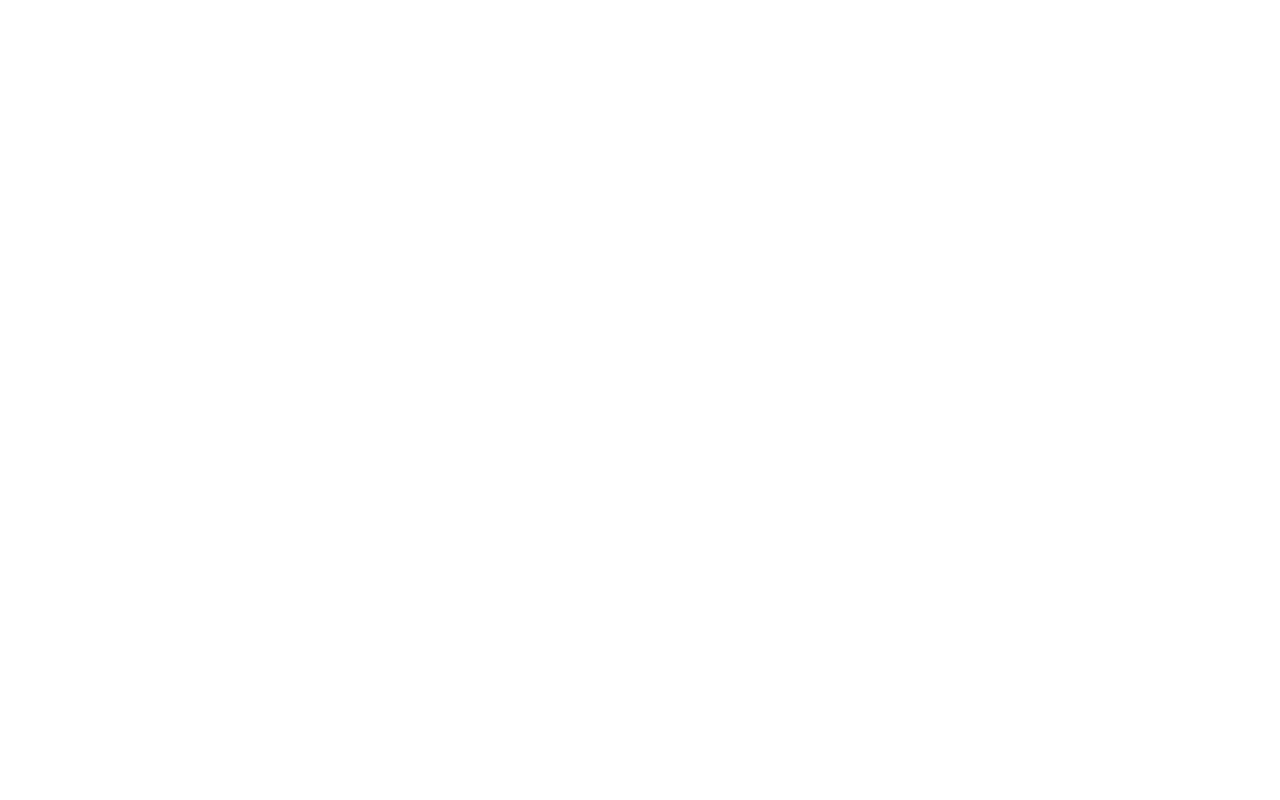
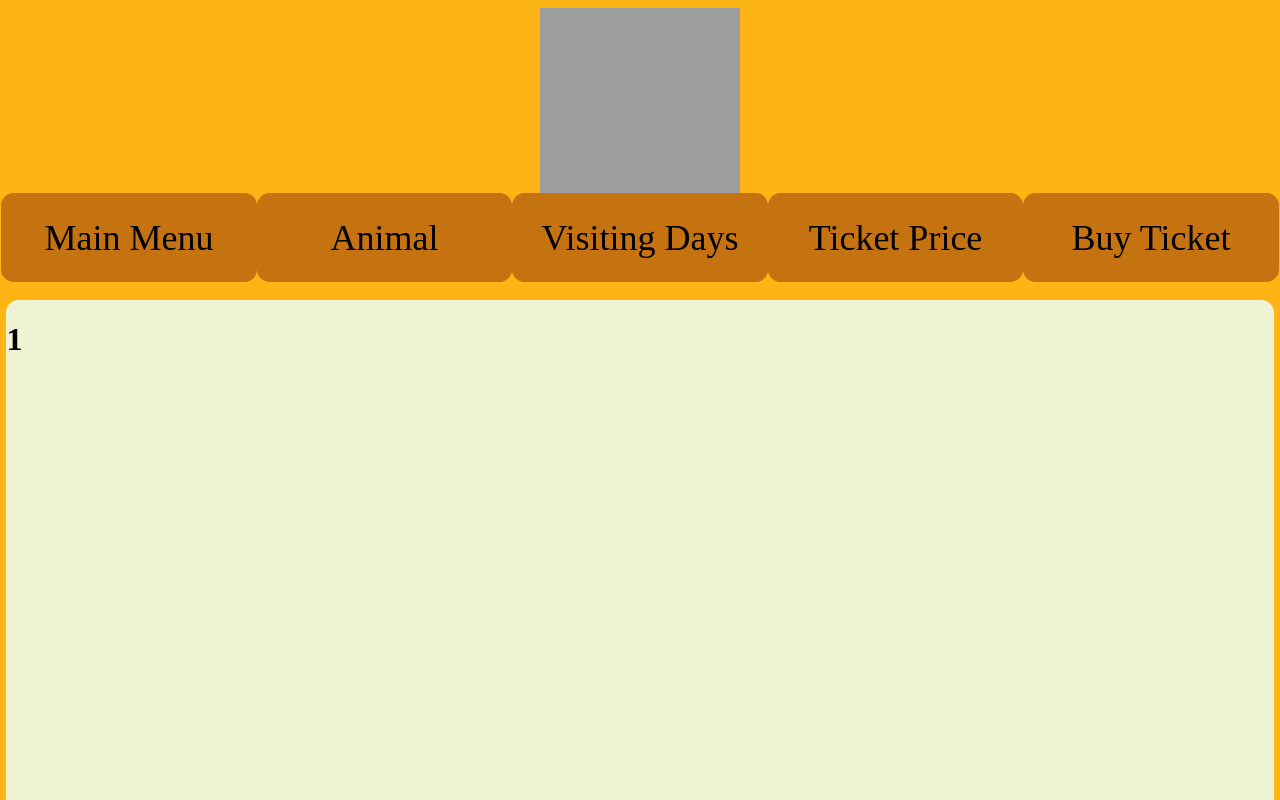
Before and after one commit to Fererra/AuthenticationWindow, a website: page views/visitingday.html in a window 1280 px wide. Shown: the top 800 px of the page. Drawn offline with Linux system fonts and the light colour scheme; grey boxes are pictures that could not be loaded.

Commit message:
Залив стилей

```diff
--- a/views/visitingday.html
+++ b/views/visitingday.html
@@ -3,9 +3,31 @@
 <head>
     <meta charset="UTF-8">
     <meta name="viewport" content="width=device-width, initial-scale=1.0">
+    <link rel="stylesheet" href="/stylesheets/style.css">
     <title>Document</title>
 </head>
-<body>
+<body link="black" vlink="black">
+    <div class="logotip">
+        <div class="text-logotip"><img src="https://api.logo.com/api/v2/images?logo=logo_b8b6fdff-7bfd-462c-86fe-e35a751b1947&u=2023-10-07T17%3A14%3A02.847Z&margins=0&format=webp&quality=30&width=200&height=200&background=transparent&fit=contain"></div>
+    </div>
+    <div class="block-parents-navig">
+        <header>
+         <nav>
+            <div class="navig">
+                <li id="block-navig">
+                    <ul id="menu"><a href="index.html">Main Menu</a></ul>
+                    <ul id="animal"><a href="animals.html>">Animal</a></ul>
+                    <ul id="day-visit"><a href="visitingday.html">Visiting Days</a></ul>
+                    <ul id="ticket-price"><a href="ticketprice.html">Ticket Price</a></ul>
+                    <ul id="buy-ticket"><a href="buyticket.html">Buy Ticket</a></ul>
+                </li>
+            </div>
 
+         </nav>
+        </header>
+    </div>
+    <div class="main-menu-block-parents">
+        <h1>1</h1>
+    </div>
 </body>
-</html>
+</html>ы
```
Also changed, not shown: views/animals.html (+23 -1 lines), views/buyticket.html (+23 -1 lines), views/ticketprice.html (+23 -1 lines).
